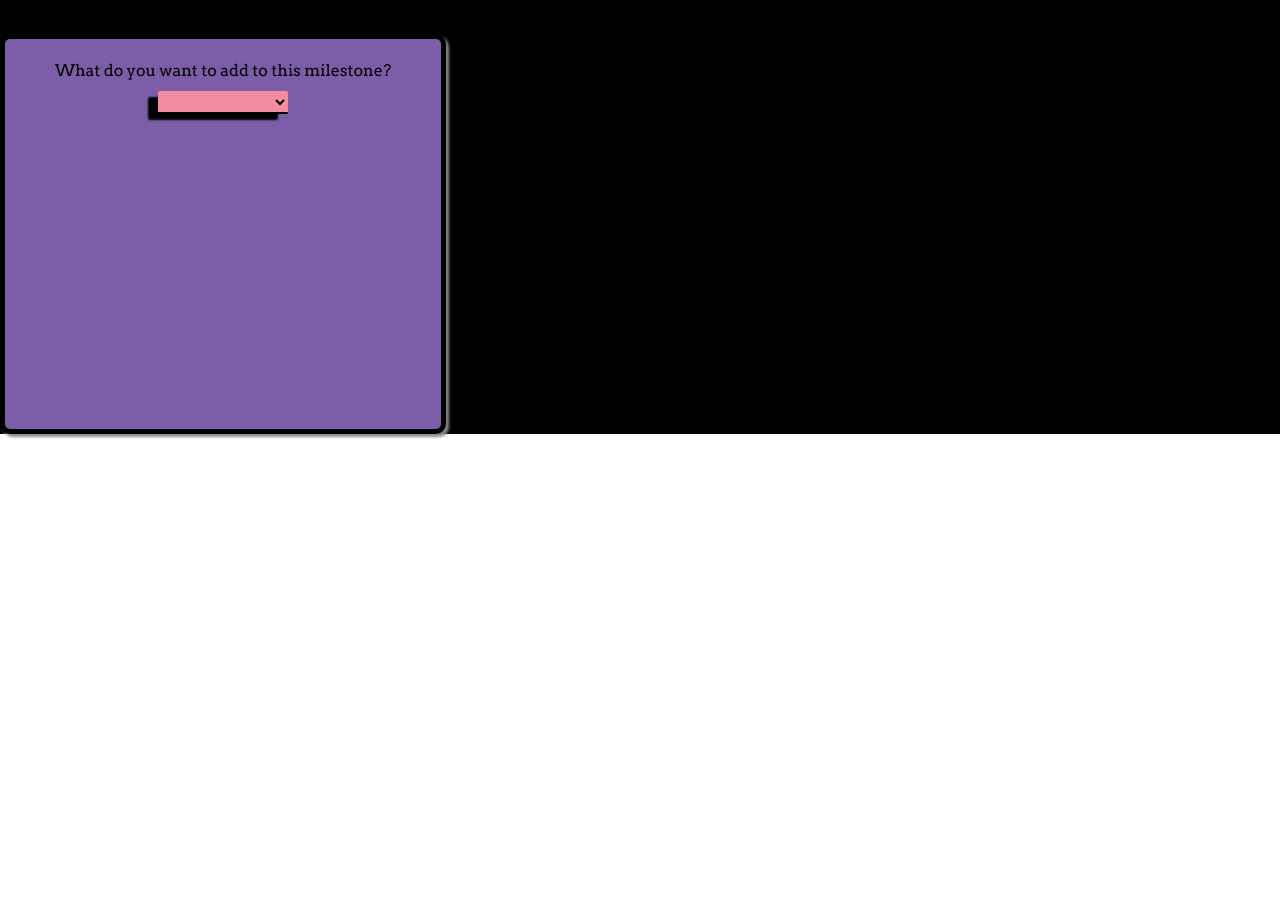
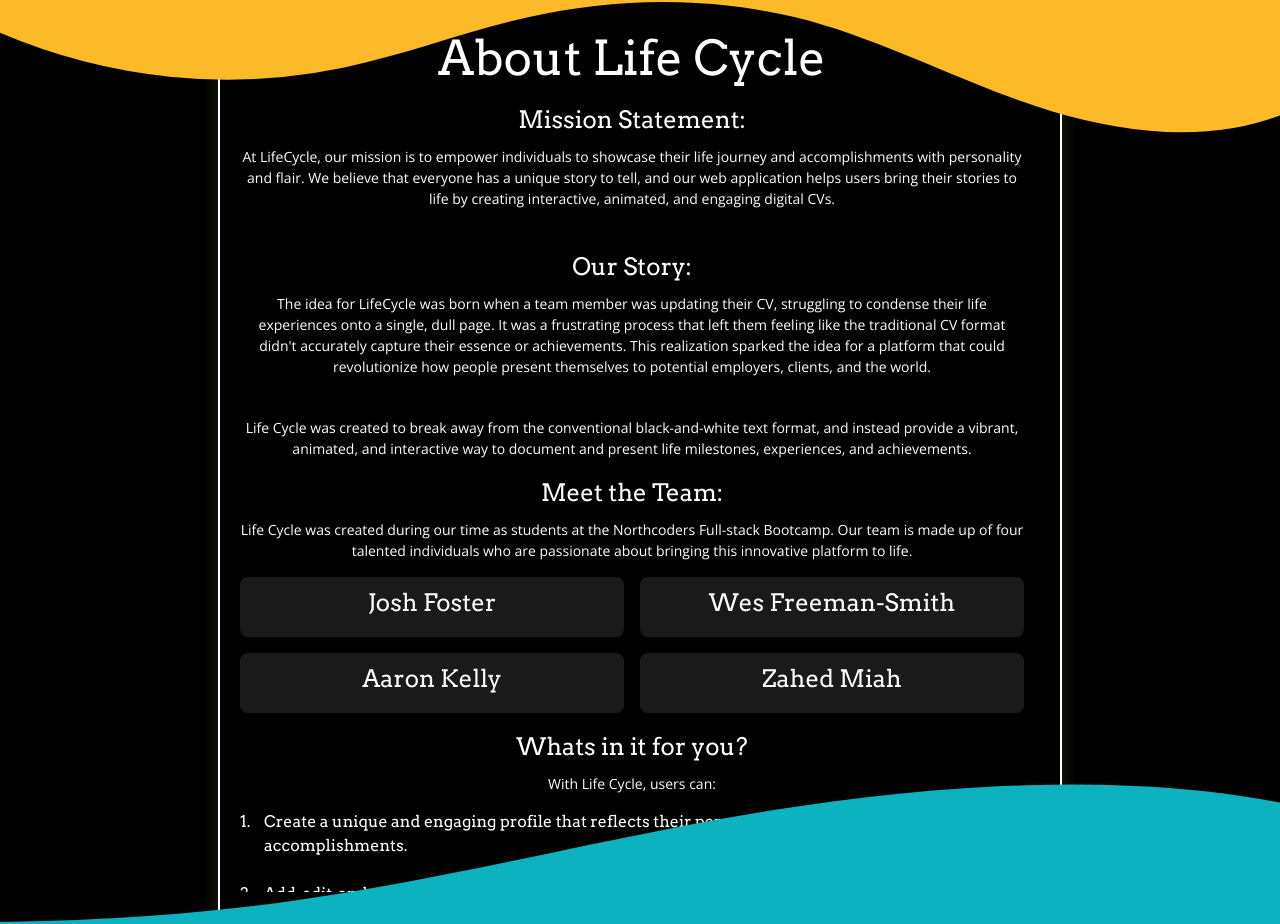
Before and after one commit to wfreemansmith/life-cycle-app, a Svelte app: page /about in a window 1280 px wide. Shown: the part 132-1056 px from the top of the page. Before the commit the page ends 800 px from the top, so only its background shows below. Built offline with nearby package versions, Linux system fonts and the light colour scheme.

Commit message:
created an about page

```diff
--- a/src/App.svelte
+++ b/src/App.svelte
@@ -3,9 +3,8 @@
   import Login from "./components/Login.svelte";
   import Tree from "./components/Tree.svelte";
   import AccountPage from "./components/AccountPage.svelte";
-  import TestingPage from "./components/TestingPage.svelte";
+  import AboutPage from "./components/AboutPage.svelte";
   import Nav from "./components/Nav.svelte";
-
 </script>
 
 <Router primary={false}>
@@ -19,9 +18,10 @@
       <Route path="/" component={Login} />
       <Route path="/account" component={AccountPage} />
       <Route path="/create" component={Tree} />
-      <Route path="/about" component={TestingPage} />
+      <Route path="/about" component={AboutPage} />
       <Route path="/*">
-      <h1>Sorry that page does not exist!</h1></Route>
+        <h1>Sorry that page does not exist!</h1></Route
+      >
     </main>
   </div>
 </Router>
@@ -45,6 +45,6 @@
     height: fit-content;
   }
   .nav-wrapper {
-    width: 100%
+    width: 100%;
   }
 </style>
--- /dev/null
+++ b/src/components/AboutPage.svelte
@@ -0,0 +1,269 @@
+<script>
+</script>
+
+<main
+  class="flex bg-black flex-col items-center w-screen h-full min-h-screen relative"
+>
+  <div class="custom-shape-divider-top-1680002298">
+    <svg
+      data-name="Layer 1"
+      xmlns="http://www.w3.org/2000/svg"
+      viewBox="0 0 1200 120"
+      preserveAspectRatio="none"
+    >
+      <path
+        d="M321.39,56.44c58-10.79,114.16-30.13,172-41.86,82.39-16.72,168.19-17.73,250.45-.39C823.78,31,906.67,72,985.66,92.83c70.05,18.48,146.53,26.09,214.34,3V0H0V27.35A600.21,600.21,0,0,0,321.39,56.44Z"
+        class="shape-fill"
+      />
+    </svg>
+  </div>
+  <section class="about">
+    <div class="about-container">
+      <h1>About Life Cycle</h1>
+      <h2>Mission Statement:</h2>
+      <p>
+        At LifeCycle, our mission is to empower individuals to showcase their
+        life journey and accomplishments with personality and flair. We believe
+        that everyone has a unique story to tell, and our web application helps
+        users bring their stories to life by creating interactive, animated, and
+        engaging digital CVs.
+      </p>
+      <br />
+      <h3>Our Story:</h3>
+      <p>
+        The idea for LifeCycle was born when a team member was updating their
+        CV, struggling to condense their life experiences onto a single, dull
+        page. It was a frustrating process that left them feeling like the
+        traditional CV format didn't accurately capture their essence or
+        achievements. This realization sparked the idea for a platform that
+        could revolutionize how people present themselves to potential
+        employers, clients, and the world.
+      </p>
+      <br />
+      <p>
+        Life Cycle was created to break away from the conventional
+        black-and-white text format, and instead provide a vibrant, animated,
+        and interactive way to document and present life milestones,
+        experiences, and achievements.
+      </p>
+      <h4>Meet the Team:</h4>
+      <p>
+        Life Cycle was created during our time as students at the Northcoders
+        Full-stack Bootcamp. Our team is made up of four talented individuals
+        who are passionate about bringing this innovative platform to life.
+      </p>
+      <div class="team-grid">
+        <div class="team-member">
+          <h5>Josh Foster</h5>
+        </div>
+        <div class="team-member">
+          <h5>Wes Freeman-Smith</h5>
+        </div>
+        <div class="team-member">
+          <h5>Aaron Kelly</h5>
+        </div>
+        <div class="team-member">
+          <h5>Zahed Miah</h5>
+        </div>
+      </div>
+
+      <h5>Whats in it for you?</h5>
+      <p>With Life Cycle, users can:</p>
+      <ol class="bullets">
+        <li>
+          Create a unique and engaging profile that reflects their personality,
+          interests, and accomplishments.
+        </li>
+        <br />
+        <li>Add, edit, and organize their life milestones.</li>
+        <br />
+        <li>
+          Attach various types of information to each milestone, such as text,
+          photos, location, skills and qualifications.
+        </li>
+        <br />
+        <li>
+          Share their interactive CV with potential employers, clients, or
+          simply with friends and family.
+        </li>
+        <br />
+        <li>
+          Stand out from the crowd by showcasing their life journey in a
+          captivating and memorable way.
+        </li>
+      </ol>
+      <p>
+        Join Life Cycle today and start redefining how you present yourself to
+        the world! Let your life story take center stage with the help of our
+        innovative platform, and never feel confined by the limitations of
+        traditional CVs again.
+      </p>
+    </div>
+  </section>
+
+  <div class="custom-shape-divider-bottom-1680002532">
+    <svg
+      data-name="Layer 1"
+      xmlns="http://www.w3.org/2000/svg"
+      viewBox="0 0 1200 120"
+      preserveAspectRatio="none"
+    >
+      <path
+        d="M321.39,56.44c58-10.79,114.16-30.13,172-41.86,82.39-16.72,168.19-17.73,250.45-.39C823.78,31,906.67,72,985.66,92.83c70.05,18.48,146.53,26.09,214.34,3V0H0V27.35A600.21,600.21,0,0,0,321.39,56.44Z"
+        class="shape-fill"
+      />
+    </svg>
+  </div>
+</main>
+
+<style>
+  body {
+    margin: 0;
+    padding: 0;
+  }
+
+  .team-grid {
+    display: grid;
+    grid-template-columns: repeat(2, 1fr);
+    grid-gap: 16px;
+    text-align: center;
+    margin-bottom: 16px;
+  }
+
+  .team-member {
+    padding: 8px;
+    background-color: rgba(255, 255, 255, 0.1);
+    border-radius: 8px;
+  }
+
+  .bullets {
+    list-style: none;
+    counter-reset: list-counter;
+  }
+
+  .bullets li {
+    position: relative;
+    counter-increment: list-counter;
+  }
+
+  .bullets li::before {
+    content: counter(list-counter) ".";
+    position: absolute;
+    left: -1.5em;
+    color: white;
+  }
+
+  .about {
+    display: flex;
+    flex-direction: column;
+    align-items: center;
+    justify-content: center;
+    min-height: 100vh;
+    color: white;
+    margin: 10px;
+    margin-top: 0;
+    padding: 20px;
+    border: 2px solid white;
+    box-shadow: 0 0 10px 5px rgba(221, 209, 44, 0.1);
+    overflow-y: auto;
+  }
+  .about-container {
+    max-width: 800px;
+    max-height: 870px;
+    overflow-y: auto;
+    padding-right: 16px;
+  }
+  .about-container::-webkit-scrollbar {
+    width: 8px;
+  }
+
+  .about-container::-webkit-scrollbar-track {
+    background: rgba(255, 255, 255, 0.1);
+    border-radius: 5px;
+  }
+
+  .about-container::-webkit-scrollbar-thumb {
+    background-color: rgba(255, 255, 255, 0.5);
+    border-radius: 5px;
+  }
+
+  .about-container::-webkit-scrollbar-thumb:hover {
+    background-color: rgba(255, 255, 255, 0.8);
+  }
+  h1 {
+    font-size: 3em;
+    margin-bottom: 8px;
+  }
+
+  h2,
+  h3,
+  h4,
+  h5 {
+    font-size: 1.5em;
+    margin-bottom: 8px;
+  }
+
+  p {
+    margin-bottom: 16px;
+    text-align: center;
+  }
+
+  ol {
+    margin-bottom: 16px;
+    padding-left: 24px;
+    text-align: left;
+  }
+
+  ul {
+    margin-bottom: 16px;
+    padding-left: 24px;
+    text-align: center;
+  }
+  .custom-shape-divider-top-1680002298 {
+    position: absolute;
+    top: 0;
+    left: 0;
+    width: 100%;
+    overflow: hidden;
+    line-height: 0;
+    z-index: 0;
+  }
+
+  .custom-shape-divider-top-1680002298 svg {
+    position: relative;
+    display: block;
+    width: calc(100% + 1.3px);
+    height: 144px;
+    z-index: 0;
+  }
+
+  .custom-shape-divider-top-1680002298 .shape-fill {
+    fill: #fcba28;
+    z-index: 0;
+  }
+
+  .custom-shape-divider-bottom-1680002532 {
+    position: absolute;
+    bottom: 0;
+    left: 0;
+    width: 100%;
+    overflow: hidden;
+    line-height: 0;
+    transform: rotate(180deg);
+    z-index: 0;
+  }
+
+  .custom-shape-divider-bottom-1680002532 svg {
+    position: relative;
+    display: block;
+    width: calc(211% + 1.3px);
+    height: 152px;
+    transform: rotateY(180deg);
+    z-index: 0;
+  }
+
+  .custom-shape-divider-bottom-1680002532 .shape-fill {
+    fill: #0cb2c0;
+    z-index: 0;
+  }
+</style>
--- a/src/components/TestingPage.svelte
+++ /dev/null
@@ -1,11 +0,0 @@
-<script>
-  import SubEvent from "./SubEvent.svelte";
-  import Gallery from "./Gallery.svelte";
-  import OpenStreetMap from "./OpenStreetMap.svelte";
-  import AddQualification from "../components/addQualifications.svelte";
-</script>
-
-<main>
-  <h1>Page for testing components!</h1>
-  <SubEvent />
-</main>
```
